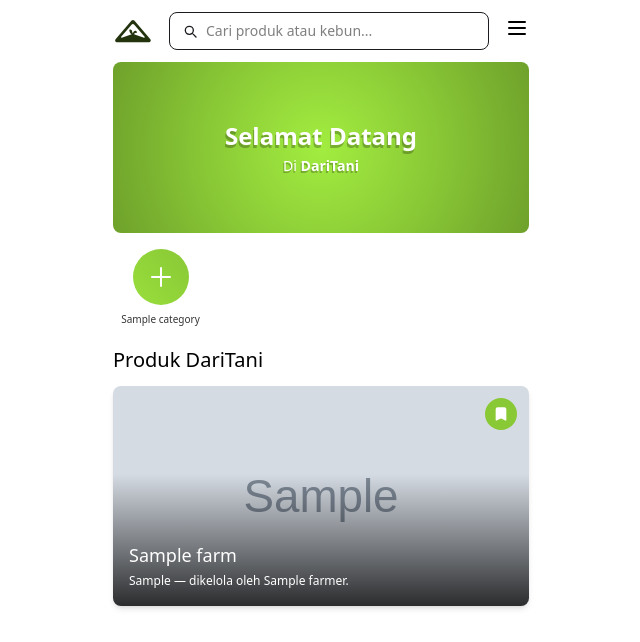
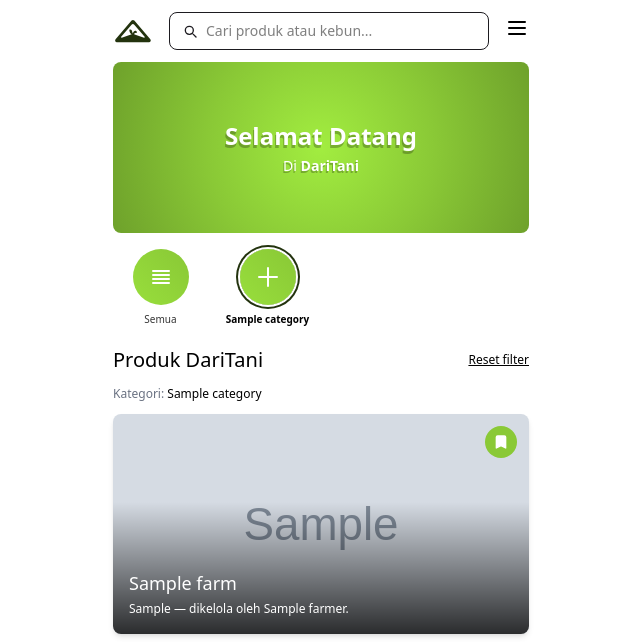
Before and after one commit to MuhammadRadzi/DariTani, a Laravel app: page /user?kategori=1 in a window 1280 px wide. Shown: the top 642 px of the page, without its empty margins (319-959 px from the left). Run offline with Laravel 12, Linux system fonts and the light colour scheme; a user stored in the database is signed in; tables that the repository leaves empty hold one stand-in row (values such as "Sample post"); grey boxes marked "Sample" are stand-in pictures; style sheets or scripts are compiled from the project's sources; some libraries are stand-ins or nearby versions; some web fonts are replaced.

Commit message:
feat: pencarian dan filter kategori di halaman beranda pembeli

```diff
--- a/app/Http/Controllers/UserController.php
+++ b/app/Http/Controllers/UserController.php
@@ -12,9 +12,25 @@ use Illuminate\View\View;
 
 class UserController extends Controller
 {
-    public function index(): View
+    public function index(Request $request): View
     {
-        $farms = Farm::with('farmer.user')->get();
+        $q         = $request->query('q', '');
+        $kategori  = $request->query('kategori', '');
+
+        $farms = Farm::with(['farmer.user', 'products'])
+            ->when($q, function ($query) use ($q) {
+                $query->where(function ($sub) use ($q) {
+                    $sub->where('name_farm', 'like', "%{$q}%")
+                        ->orWhere('location', 'like', "%{$q}%")
+                        ->orWhereHas('products', fn($p) => $p->where('product_name', 'like', "%{$q}%"))
+                        ->orWhereHas('farmer.user', fn($u) => $u->where('name_user', 'like', "%{$q}%"));
+                });
+            })
+            ->when($kategori, function ($query) use ($kategori) {
+                $query->whereHas('products', fn($p) => $p->where('id_category', $kategori));
+            })
+            ->get();
+
         $categories = Category::all();
 
         /** @var User $authUser */
@@ -22,7 +38,7 @@ class UserController extends Controller
         $customer = $authUser->customer;
         $bookmarkedFarmIds = $customer->bookmarks()->pluck('id_farm')->toArray();
 
-        return view('user.index', compact('farms', 'categories', 'bookmarkedFarmIds'));
+        return view('user.index', compact('farms', 'categories', 'bookmarkedFarmIds', 'q', 'kategori'));
     }
 
     public function edit(): View
--- a/app/Models/Category.php
+++ b/app/Models/Category.php
@@ -2,11 +2,13 @@
 
 namespace App\Models;
 
+use Illuminate\Database\Eloquent\Factories\HasFactory;
 use Illuminate\Database\Eloquent\Model;
 use Illuminate\Database\Eloquent\Relations\HasMany;
 
 class Category extends Model
 {
+    use HasFactory;
     protected $table = 'category';
     protected $primaryKey = 'id_category';
     public $timestamps = false;
--- a/resources/views/layouts/app.blade.php
+++ b/resources/views/layouts/app.blade.php
@@ -65,12 +65,14 @@
         <div class="sticky top-0 z-10 bg-white flex items-center gap-4 px-4 py-3">
             <x-logo class="w-10 h-auto shrink-0 text-brand-500" />
 
-            <div class="flex-1 flex items-center border border-[#1d1b20] rounded-lg px-3 py-2">
-                <svg xmlns="http://www.w3.org/2000/svg" class="w-4 h-4 text-[#1d1b20]" fill="none" viewBox="0 0 24 24" stroke="currentColor" stroke-width="2">
-                    <path stroke-linecap="round" stroke-linejoin="round" d="M21 21l-4.35-4.35M17 11a6 6 0 11-12 0 6 6 0 0112 0z" />
-                </svg>
-                <input type="text" placeholder="Cari produk atau kebun..." class="flex-1 ml-2 text-sm outline-none">
-            </div>
+            <form action="{{ route('user.index') }}" method="GET" class="flex-1 flex items-center border border-[#1d1b20] rounded-lg px-3 py-2">
+                <button type="submit" aria-label="Cari" class="shrink-0">
+                    <svg xmlns="http://www.w3.org/2000/svg" class="w-4 h-4 text-[#1d1b20]" fill="none" viewBox="0 0 24 24" stroke="currentColor" stroke-width="2">
+                        <path stroke-linecap="round" stroke-linejoin="round" d="M21 21l-4.35-4.35M17 11a6 6 0 11-12 0 6 6 0 0112 0z" />
+                    </svg>
+                </button>
+                <input type="text" name="q" value="{{ request('q') }}" placeholder="Cari produk atau kebun..." class="flex-1 ml-2 text-sm outline-none" autocomplete="off">
+            </form>
 
             <div class="relative shrink-0" x-data="{ open: false, confirmLogout: false }">
                 <button type="button" @click.stop="open = !open" aria-label="Menu">
--- a/resources/views/user/index.blade.php
+++ b/resources/views/user/index.blade.php
@@ -15,24 +15,52 @@
         </div>
     </div>
 
-    {{-- Kategori produk (pengganti widget statistik) --}}
+    {{-- Kategori produk --}}
     <div class="grid grid-cols-4 gap-3 mb-5">
+        {{-- Semua --}}
+        <a href="{{ route('user.index', $q ? ['q' => $q] : []) }}"
+           class="flex flex-col items-center gap-2">
+            <div class="w-14 h-14 rounded-full flex items-center justify-center {{ !$kategori ? 'ring-2 ring-offset-2 ring-brand-500' : '' }}"
+                 style="background: linear-gradient(228deg, #8AC936 5%, #A2ED40 165%);">
+                <svg xmlns="http://www.w3.org/2000/svg" class="w-6 h-6 text-white" fill="none" viewBox="0 0 24 24" stroke="currentColor" stroke-width="2">
+                    <path stroke-linecap="round" stroke-linejoin="round" d="M4 6h16M4 10h16M4 14h16M4 18h16" />
+                </svg>
+            </div>
+            <span class="text-[10px] text-center leading-tight {{ !$kategori ? 'font-semibold text-brand-600' : 'text-[#343434]' }}">Semua</span>
+        </a>
+
         @foreach ($categories as $category)
-            <a href="#" class="flex flex-col items-center gap-2">
-                <div class="w-14 h-14 rounded-full flex items-center justify-center"
+            @php $isActive = (string) $kategori === (string) $category->id_category; @endphp
+            <a href="{{ route('user.index', array_filter(['q' => $q, 'kategori' => $isActive ? '' : $category->id_category])) }}"
+               class="flex flex-col items-center gap-2">
+                <div class="w-14 h-14 rounded-full flex items-center justify-center {{ $isActive ? 'ring-2 ring-offset-2 ring-brand-500' : '' }}"
                      style="background: linear-gradient(228deg, #8AC936 5%, #A2ED40 165%);">
                     <svg xmlns="http://www.w3.org/2000/svg" class="w-6 h-6 text-white" fill="none" viewBox="0 0 24 24" stroke="currentColor" stroke-width="2">
                         <path stroke-linecap="round" stroke-linejoin="round" d="M12 3v18m9-9H3" />
                     </svg>
                 </div>
-                <span class="text-[10px] text-center text-[#343434] leading-tight">{{ $category->name_category }}</span>
+                <span class="text-[10px] text-center leading-tight {{ $isActive ? 'font-semibold text-brand-600' : 'text-[#343434]' }}">{{ $category->name_category }}</span>
             </a>
         @endforeach
     </div>
 
+    {{-- Judul & info filter aktif --}}
+    <div class="flex items-center justify-between mb-3">
+        <h2 class="text-xl font-medium text-black">Produk DariTani</h2>
+        @if ($q || $kategori)
+            <a href="{{ route('user.index') }}" class="text-xs text-brand-600 underline">Reset filter</a>
+        @endif
+    </div>
+
+    @if ($q || $kategori)
+        <p class="text-xs text-gray-500 mb-3">
+            @if ($q)Mencari: <span class="font-medium text-black">"{{ $q }}"</span>@endif
+            @if ($q && $kategori) · @endif
+            @if ($kategori)Kategori: <span class="font-medium text-black">{{ $categories->firstWhere('id_category', $kategori)?->name_category ?? $kategori }}</span>@endif
+        </p>
+    @endif
+
     {{-- List kebun --}}
-    <h2 class="text-xl font-medium text-black mb-3">Produk DariTani</h2>
-
     <div class="flex flex-col gap-4 pb-4">
         @forelse ($farms as $farm)
             @php $isBookmarked = in_array($farm->id_farm, $bookmarkedFarmIds); @endphp
@@ -124,7 +152,21 @@
                 </a>
             </div>
         @empty
-            <p class="text-sm text-gray-500 text-center py-10">Belum ada kebun yang terdaftar.</p>
+            <div class="text-center py-12">
+                <svg xmlns="http://www.w3.org/2000/svg" class="w-14 h-14 mx-auto text-gray-300 mb-3" fill="none" viewBox="0 0 24 24" stroke="currentColor" stroke-width="1.5">
+                    <path stroke-linecap="round" stroke-linejoin="round" d="M21 21l-4.35-4.35M17 11a6 6 0 11-12 0 6 6 0 0112 0z" />
+                </svg>
+                <p class="text-sm text-gray-500">
+                    @if ($q || $kategori)
+                        Tidak ada kebun yang cocok dengan filter ini.
+                    @else
+                        Belum ada kebun yang terdaftar.
+                    @endif
+                </p>
+                @if ($q || $kategori)
+                    <a href="{{ route('user.index') }}" class="mt-3 inline-block text-xs text-brand-600 underline">Tampilkan semua kebun</a>
+                @endif
+            </div>
         @endforelse
     </div>
 
```
Also changed, not shown: database/factories/CategoryFactory.php (added, +19 -0 lines), tests/Concerns/BuildsMarketplaceData.php (+80 -17 lines), tests/Feature/SearchFilterTest.php (added, +122 -0 lines).
